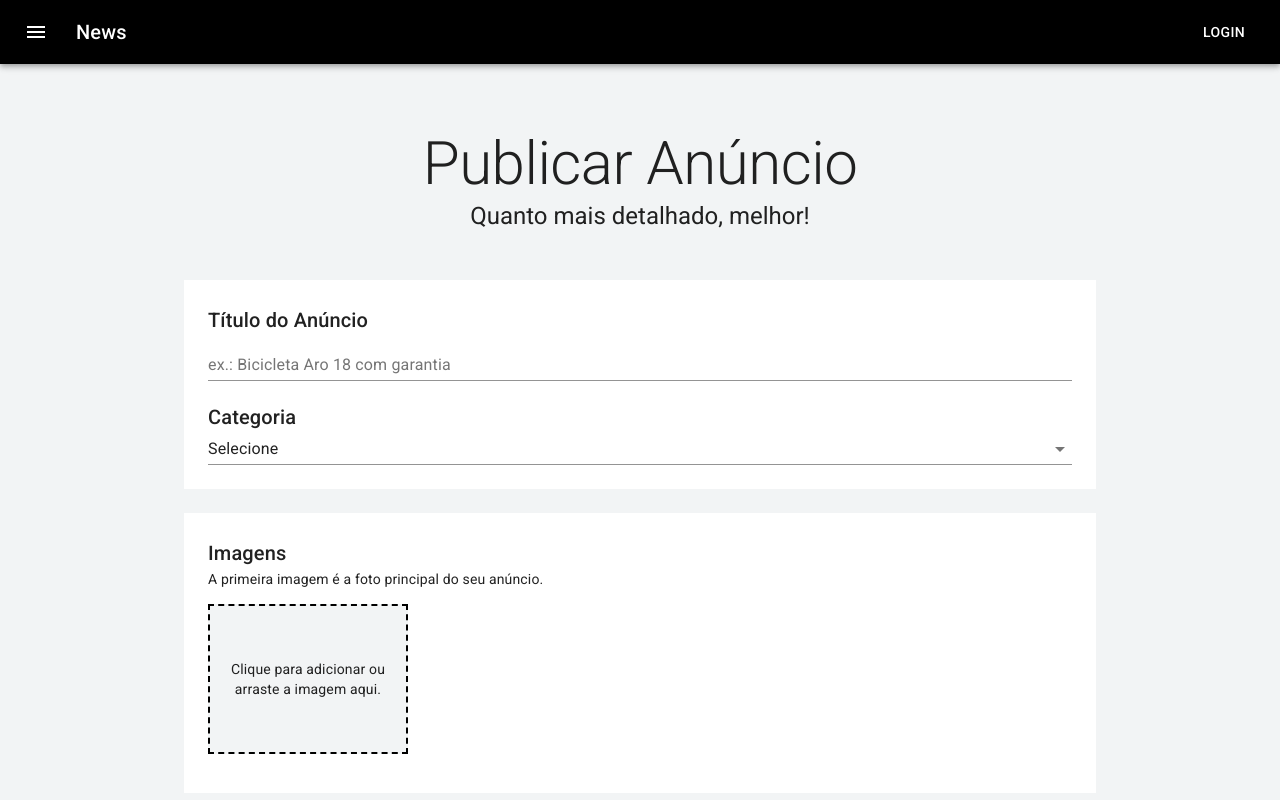
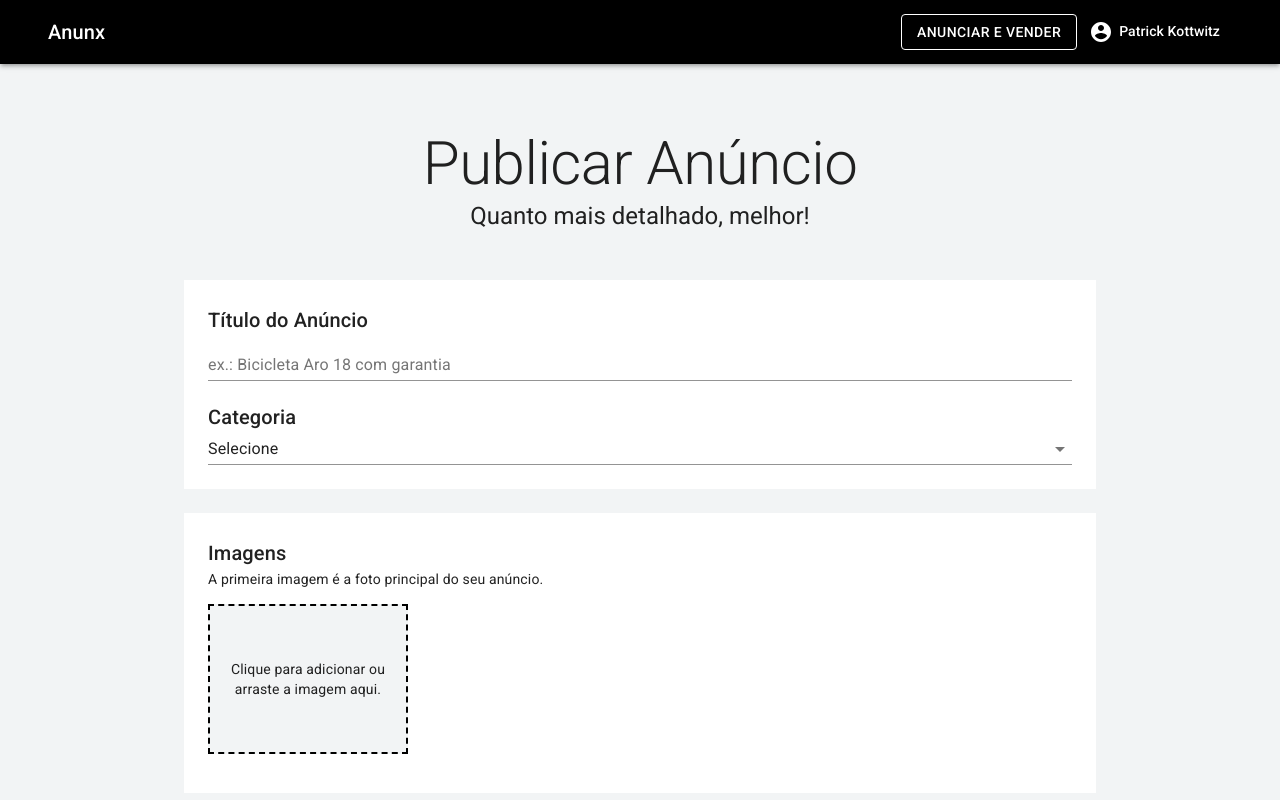
Before and after one commit to arqpatrick/anunx, a Next.js app: page /user/publish in a window 1280 px wide. Shown: the top 800 px of the page. Built offline with nearby package versions, Linux system fonts and the light colour scheme.

Commit message:
header - adicionando container e menu do usuario

```diff
--- a/pages/index.js
+++ b/pages/index.js
@@ -56,7 +56,7 @@
       </Container>
 
 
-      <Container maxWidth="md" className={classes.cardGrid}>
+      <Container maxWidth="lg" className={classes.cardGrid}>
         <Typography component="h2" variant="h4" align="center" color="textPrimary">
           Destaques
         </Typography>
--- a/src/components/Header.js
+++ b/src/components/Header.js
@@ -1,40 +1,112 @@
-import React from 'react';
-import { makeStyles } from '@material-ui/core/styles';
-import AppBar from '@material-ui/core/AppBar';
-import Toolbar from '@material-ui/core/Toolbar';
-import Typography from '@material-ui/core/Typography';
-import Button from '@material-ui/core/Button';
-import IconButton from '@material-ui/core/IconButton';
-import MenuIcon from '@material-ui/icons/Menu';
+import React, { useState } from 'react'
+import Link from 'next/link'
+import { makeStyles } from '@material-ui/core/styles'
+
+import {
+  AppBar,
+  Toolbar,
+  Typography,
+  Button,
+  IconButton,
+  Container,
+  Avatar,
+  Menu,
+  MenuItem,
+  Divider,
+} from '@material-ui/core'
+
+import { AccountCircle } from '@material-ui/icons'
+
+
+// CSS
 
 const useStyles = makeStyles((theme) => ({
-  root: {
-    flexGrow: 1,
-  },
+
   menuButton: {
     marginRight: theme.spacing(2),
   },
   title: {
     flexGrow: 1,
   },
-}));
+  userName: {
+    marginLeft: 6,
+  },
+  divider: {
+    margin: '8px 0',
+  },
+}))
 
 export default function ButtonAppBar() {
   const classes = useStyles();
 
+  //
+  const [anchorUserMenu, setAnchorUserMenu] = useState(false)
+
+  // transforma e.currentTarget em boleano
+  const openUserMenu = Boolean(anchorUserMenu)
+
   return (
-    <div className={classes.root}>
-      <AppBar position="static">
-        <Toolbar>
-          <IconButton edge="start" className={classes.menuButton} color="inherit" aria-label="menu">
-            <MenuIcon />
-          </IconButton>
-          <Typography variant="h6" className={classes.title}>
-            News
-          </Typography>
-          <Button color="inherit">Login</Button>
-        </Toolbar>
+    <>
+      <AppBar position="static" elevation={3}>
+        <Container maxWidth="lg">
+          <Toolbar>
+            <Typography variant="h6" className={classes.title}>
+              Anunx
+            </Typography>
+            <Link href="/user/publish" passHref>
+              <Button color="inherit" variant="outlined">
+                Anunciar e Vender
+              </Button>
+            </Link>
+
+          {/* CAMPO DE USUÁRIO SUPERIOR */}
+
+            <IconButton
+              color="secondary"
+              onClick={(e) => setAnchorUserMenu(e.currentTarget)} // pega o evento do click
+            >
+              {
+                true === false
+                ? <Avatar src="" />
+                : <AccountCircle />
+              }
+              <Typography
+                variant="subtitle2"
+                color="secondary"
+                className={classes.userName}
+              >
+                Patrick Kottwitz
+              </Typography>
+            </IconButton>
+
+          {/* -FIM- CAMPO DE USUÁRIO SUPERIOR */}
+
+          {/* MENU */}
+
+            <Menu
+              anchorEl={anchorUserMenu}
+              open={openUserMenu}
+              onClose={() => setAnchorUserMenu(null)} // vai mandar o null para o openUserMenu transformar em false
+              anchorOrigin={{
+                vertical: 'top',
+                horizontal: 'right',
+              }}
+            >
+              <Link href="/user/dashboard" passHref>
+                <MenuItem>Meus anúncios</MenuItem>
+              </Link>
+              <Link href="/user/publish" passHref>
+                <MenuItem>Publicar novo anúncio</MenuItem>
+              </Link>
+              <Divider className={classes.divider} />
+              <MenuItem>Sair</MenuItem>
+            </Menu>
+
+          {/* -FIM- MENU */}
+
+          </Toolbar>
+        </Container>
       </AppBar>
-    </div>
-  );
+    </>
+  )
 }
```
